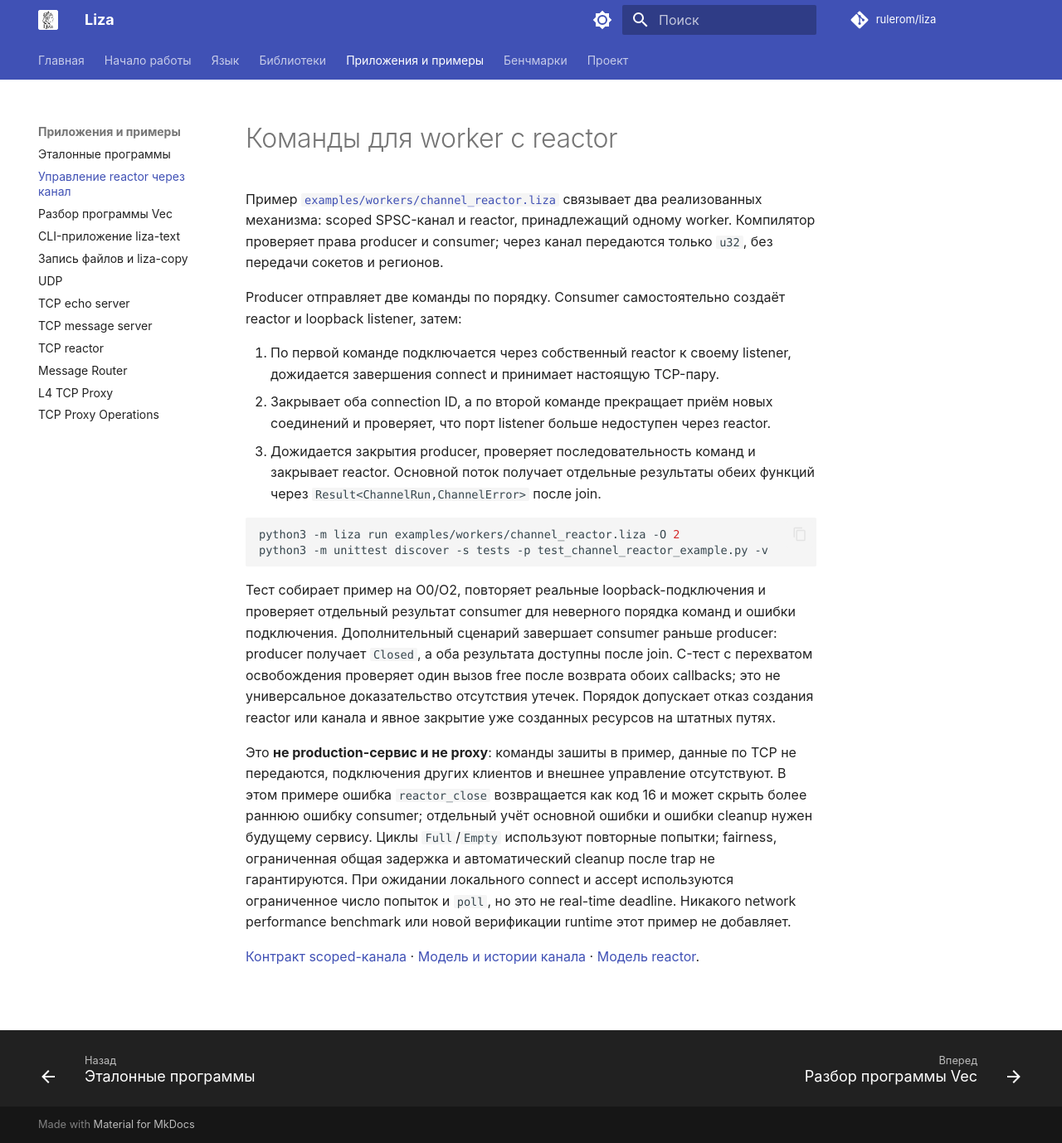
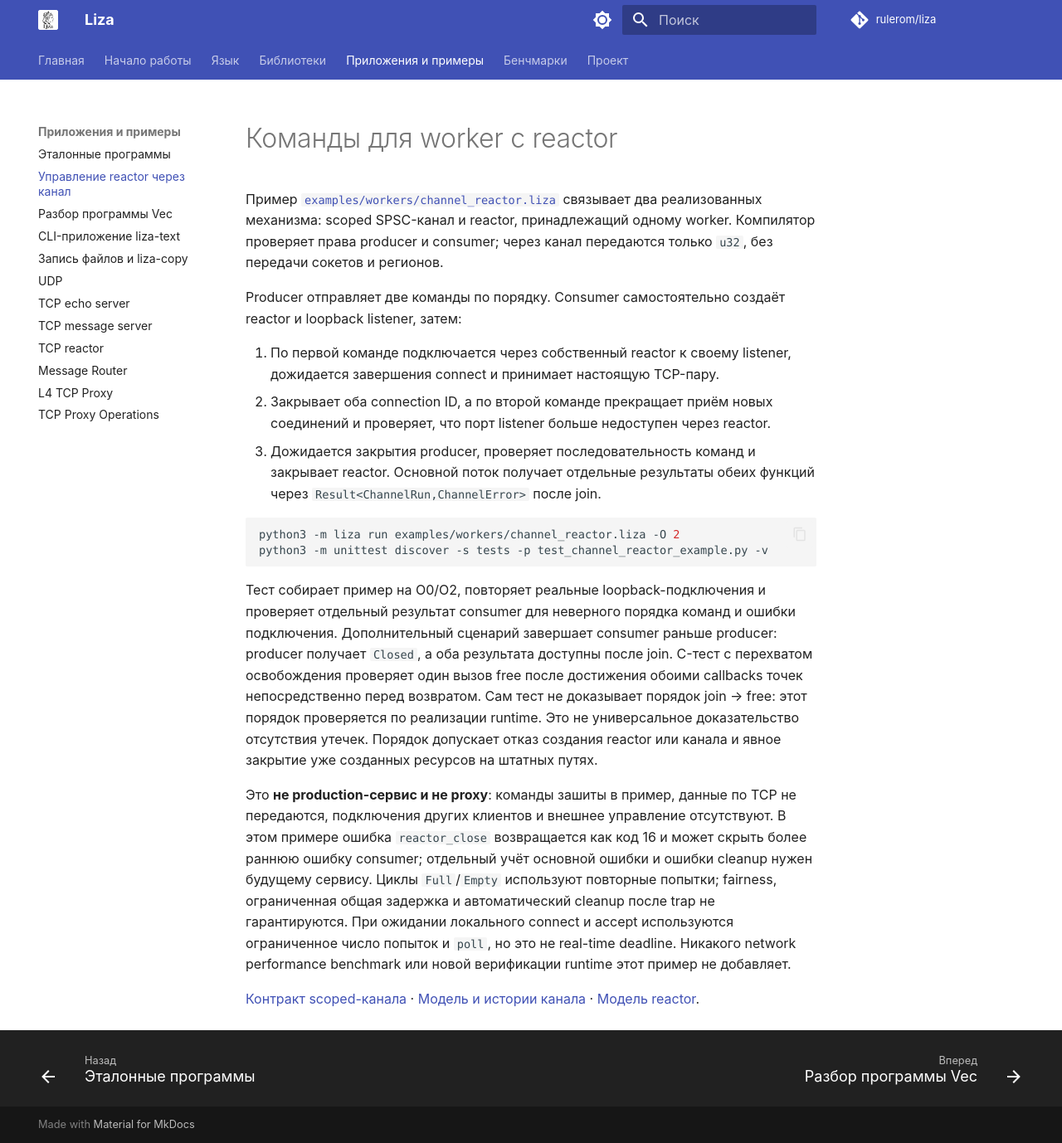
Before and after one commit to rulerom/liza, an MkDocs documentation site: the page built from docs/channel-reactor-example.md, in a window 1280 px wide and 1378 px high. Shown: the whole window at 83% size. Built offline with MkDocs 1.6.1 and Material for MkDocs 9.7.7, drawn with Linux system fonts in a browser that asks for light colours; comment, search, counter and statistics services are not loaded.

Commit message:
Clarify early exit release test boundary

```diff
--- a/docs/channel-reactor-example.md
+++ b/docs/channel-reactor-example.md
@@ -29,8 +29,10 @@ python3 -m unittest discover -s tests -p test_channel_reactor_example.py -v
 проверяет отдельный результат consumer для неверного порядка команд и ошибки
 подключения. Дополнительный сценарий завершает consumer раньше producer:
 producer получает `Closed`, а оба результата доступны после join. C-тест с
-перехватом освобождения проверяет один вызов free после возврата обоих
-callbacks; это не универсальное доказательство отсутствия утечек. Порядок
+перехватом освобождения проверяет один вызов free после достижения обоими
+callbacks точек непосредственно перед возвратом. Сам тест не доказывает порядок
+join → free: этот порядок проверяется по реализации runtime. Это не универсальное
+доказательство отсутствия утечек. Порядок
 допускает отказ создания reactor или канала и явное закрытие уже созданных
 ресурсов на штатных путях.
 
```
